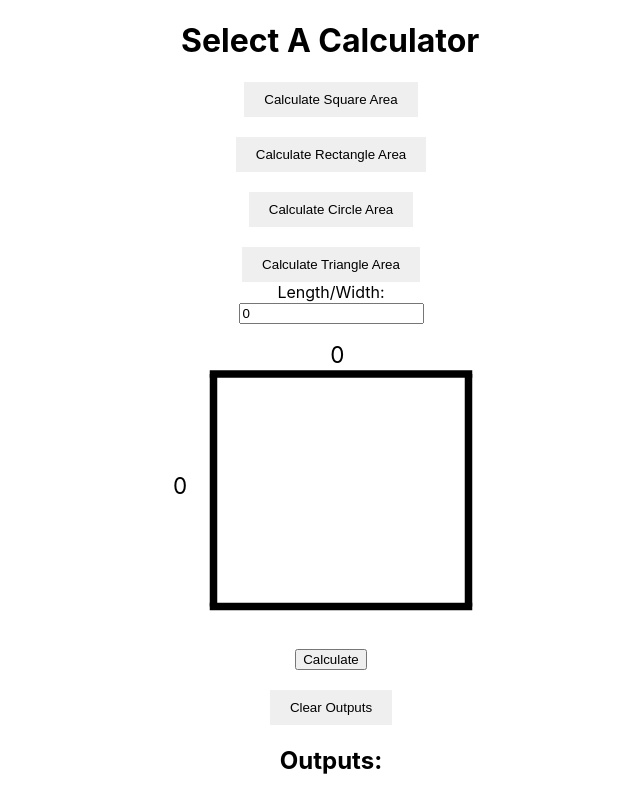
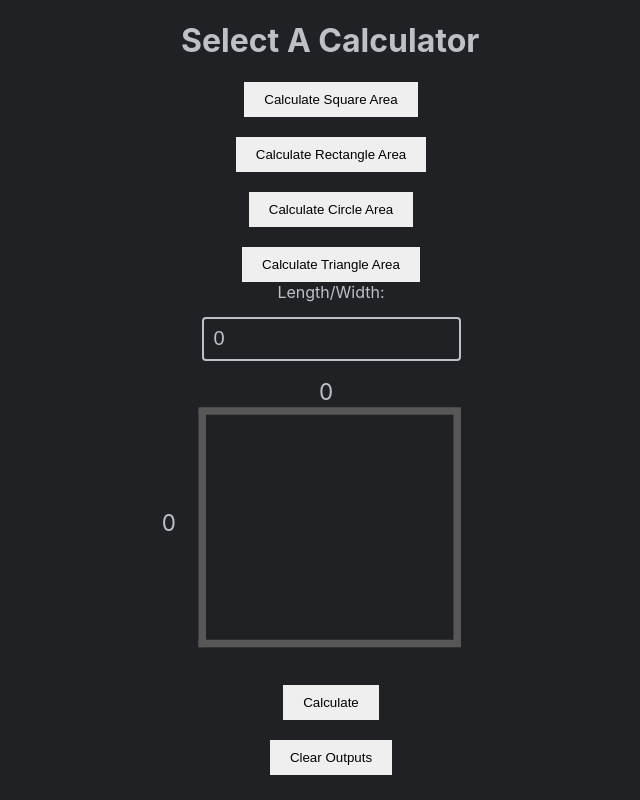
Before and after one commit to crismunoz0509/shape-size-calculator, a React (Create React App) app: page /squareinput in a window 1280 px wide. Shown: the whole page, without its empty margins (309-949 px from the left). Built offline with nearby package versions, Linux system fonts and the light colour scheme.

Commit message:
css galore

```diff
--- a/src/App.css
+++ b/src/App.css
@@ -1,3 +1,16 @@
+#root {
+  height: 100%;
+  position: absolute;
+  left: 0;
+  width: 100%;
+  overflow: hidden;
+  background-color: #202124;
+}
+
+#background {
+  color: #bdc1c6;
+}
+
 .header-component {
   justify-content: space-around;
   align-items: center;
@@ -47,6 +60,34 @@
   margin-left: -145px;
 }
 
-#lines {
-  cursor: pointer;
+#lines:hover {
+  stroke-width: 2;
 }
+
+#line-text {
+  fill: #bdc1c6;
+}
+
+#input-text {
+  width: 235px;
+  height: 20px;
+}
+
+input#input-text {
+  background-color: #202124;
+  border: 2px solid #bdc1c6;
+  border-radius: 4px;
+  margin-top: 15px;
+  color: #bdc1c6;
+  padding: 10px;
+  font-size: 20px;
+}
+
+input#input-text {
+  transition: height 0.4s ease-in-out, font-size 0.4s ease-in-out;
+}
+
+input#input-text:focus {
+  height: 40px;
+  font-size: 30px;
+}
--- a/src/App.js
+++ b/src/App.js
@@ -48,7 +48,7 @@ function App() {
     return (
     <Router>
 
-      <div>
+      <div id="background">
         <Header btnShow={pageOpen} switchBtn={switchPageOpen}/>
         <div className="body">
           <Route path="/" render={() => (
--- a/src/CircleInputs.js
+++ b/src/CircleInputs.js
@@ -17,8 +17,15 @@ const CircleInputs = ({onCalc}) => {
                     <label>Radius: </label>
                     <input type="text" value={radius} onChange={(e) => setRadius(e.target.value)}></input>
                 </div>
+
+                <svg id="shape-display" viewBox="1 0 40 40" xmlns="http://www.w3.org/2000/svg">
+                    <circle id="lines" cx="13" cy="20" r="18" stroke="black" stroke-width="1" fill="white" />
+                    <line id="lines" x1="-5" y1="20" x2="12.5" y2="20" stroke="black" />
+                    <text x="-2" y="19" style={{fontSize: "3px", textAnchor: "start"}} >{radius}</text>
+                </svg>
+
                 <div>
-                    <input type="submit" value="Calculate"></input>
+                    <input className="back-btn"  type="submit" value="Calculate"></input>
                 </div>
             </form>
         </div>
--- a/src/components/RectangleInputs.js
+++ b/src/components/RectangleInputs.js
@@ -23,8 +23,18 @@ const RectangleInputs = ({onCalc}) => {
                     <label>Width: </label>
                     <input type="text" value={width} onChange={(e) => setWidth(e.target.value)}></input>
                 </div>
+
+                <svg id="shape-display" viewBox="10 0 40 40" xmlns="http://www.w3.org/2000/svg">
+                    <text x="22.5" y="2.5" style={{fontSize: "3px", textAnchor: "middle"}} >{length}</text>
+                    <text x="-6.5" y="20" style={{fontSize: "3px", textAnchor: "end"}}>{width}</text>
+                    <line id="lines" x1="-3.5" y1="4" x2="48.5" y2="4" stroke="black" />
+                    <line id="lines" x1="-3.5" y1="35" x2="48.5" y2="35" stroke="black" />
+                    <line id="lines" x1="-3" y1="4" x2="-3" y2="35" stroke="black" />
+                    <line id="lines" x1="48" y1="4" x2="48" y2="35" stroke="black" />
+                </svg>
+
                 <div>
-                    <input type="submit" value="Calculate"></input>
+                    <input className="back-btn" type="submit" value="Calculate"></input>
                 </div>
             </form>
         </div>
--- a/src/components/SquareInputs.js
+++ b/src/components/SquareInputs.js
@@ -1,7 +1,7 @@
 import { useState } from 'react'
 
 const SquareInputs = ({onCalc}) => {
-
+    const [focus, toggleFocus] = useState(false);
     const [length, setLength] = useState(0);
 
     const onCalculate = (e) => {
@@ -11,25 +11,33 @@ const SquareInputs = ({onCalc}) => {
 
     }
 
+    const changeStrokeColor = () => {
+        if(focus){
+            toggleFocus(false)
+        }else{
+            toggleFocus(true)
+        }
+    }
+
     return (
         <div>
             <form className="form" onSubmit={onCalculate}>
                 <div className="input-form">
                     <label>Length/Width: </label>
-                    <input type="text" value={length} onChange={(e) => setLength(e.target.value)} ></input>
+                    <input id="input-text" type="text" value={length} onChange={(e) => setLength(e.target.value)} onFocus={changeStrokeColor} onBlur={changeStrokeColor}></input>
                 </div>
 
-                <svg id="shape-display" viewBox="0 0 40 40" xmlns="http://www.w3.org/2000/svg">
-                    <text x="13.5" y="2.5" style={{fontSize: "3px", textAnchor: "middle"}} >{length}</text>
-                    <text x="-6.5" y="20" style={{fontSize: "3px", textAnchor: "end"}}>{length}</text>
-                    <line x1="-3.5" y1="4" x2="31.5" y2="4" stroke="black" />
-                    <line x1="-3.5" y1="35" x2="31.5" y2="35" stroke="black" />
-                    <line x1="-3" y1="4" x2="-3" y2="35" stroke="black" />
-                    <line x1="31" y1="4" x2="31" y2="35" stroke="black" />
+                <svg id="shape-display" viewBox="1.5 0 40 40" xmlns="http://www.w3.org/2000/svg">
+                    <text id="line-text" x="13.5" y="2.5" style={{fontSize: "3px", textAnchor: "middle"}} >{length}</text>
+                    <text id="line-text" x="-6.5" y="20" style={{fontSize: "3px", textAnchor: "end"}}>{length}</text>
+                    <line id="lines" x1="-3.5" y1="35" x2="31.5" y2="35" stroke={focus ? "#363636" : "#575757"} />
+                    <line id="lines" x1="-3" y1="4" x2="-3" y2="35.5" stroke={focus ? "#0061e0" : "#575757"} />
+                    <line id="lines" x1="31" y1="4" x2="31" y2="35" stroke={focus ? "#363636" : "#575757"} />
+                    <line id="lines" x1="-3.5" y1="4" x2="31.5" y2="4" stroke={focus ? "#0061e0" : "#575757"} />
                 </svg>
 
                 <div>
-                    <input type="submit" value="Calculate"></input>
+                    <input className="back-btn" type="submit" value="Calculate"></input>
                 </div>
             </form>
         </div>
--- a/src/components/TriangleInputs.js
+++ b/src/components/TriangleInputs.js
@@ -22,8 +22,17 @@ const TriangleInputs = ({onCalc}) => {
                     <label>Height: </label>
                     <input type="text" value={height} onChange={(e) => setHeight(e.target.value)}></input>
                 </div>
+
+                <svg id="shape-display" viewBox="1 0 40 40" xmlns="http://www.w3.org/2000/svg">
+                    <text x="13.5" y="39" style={{fontSize: "3px", textAnchor: "middle"}} >{base}</text>
+                    <text x="-6.5" y="20" style={{fontSize: "3px", textAnchor: "end"}}>{height}</text>
+                    <line id="lines" x1="-10" y1="35" x2="40" y2="35" stroke="black" />
+                    <line id="lines" x1="5" y1="4" x2="-9.59" y2="35" stroke="black" />
+                    <line id="lines" x1="5" y1="4.5" x2="39.72" y2="35" stroke="black" />
+                </svg>
+
                 <div>
-                    <input type="submit" value="Calculate"></input>
+                    <input className="back-btn" type="submit" value="Calculate"></input>
                 </div>
             </form>
         </div>
```
